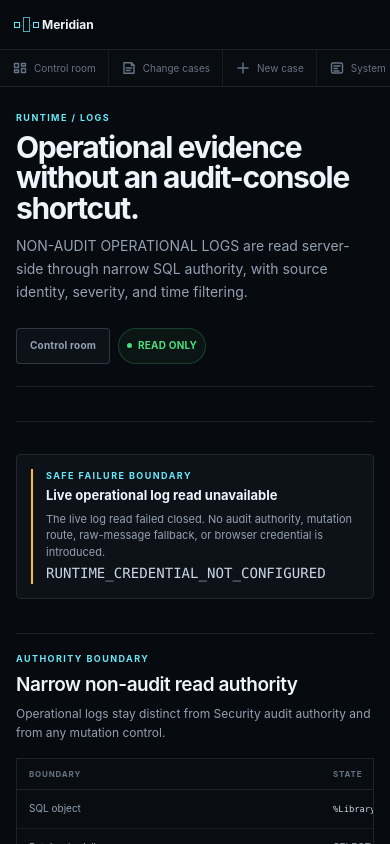
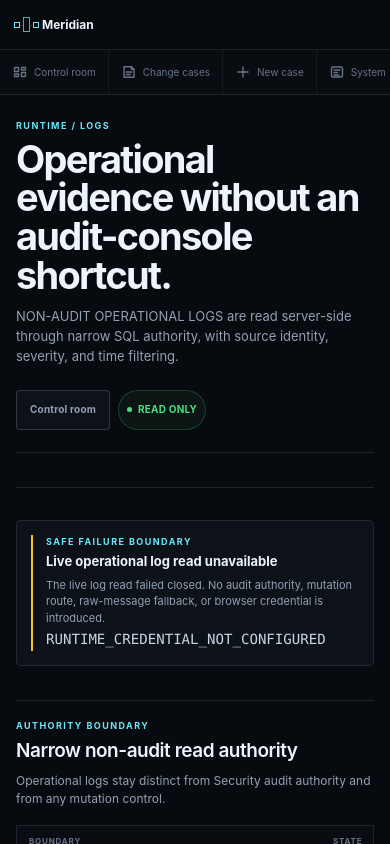
Before and after one commit to chizzydev/meridian-control-plane, a Next.js app: page /logs in a window 390 px wide. Shown: the top 844 px of the page. Built offline with nearby package versions, Linux system fonts and the light colour scheme.

Commit message:
feat: harden Meridian accessibility and responsive shell

```diff
--- a/src/app/globals.css
+++ b/src/app/globals.css
@@ -1501,8 +1501,7 @@ body {
 .meridian-staging-field input {
   width: 100%;
   border: 0;
-  outline: 0;
-  background: transparent;
+background: transparent;
   color: var(--meridian-text);
   font-family:
     "SFMono-Regular",
@@ -1909,8 +1908,7 @@ body {
   min-height: 34px;
   border: 1px solid var(--meridian-line);
   border-radius: 3px;
-  outline: 0;
-  background: var(--meridian-surface-1);
+background: var(--meridian-surface-1);
   color: var(--meridian-text);
   padding: 0 9px;
   font-size: 10px;
@@ -1977,3 +1975,95 @@ body {
     flex-direction: column;
   }
 }
+/* MERIDIAN_DESIGN_D2G_ACCESSIBILITY_RESPONSIVE */
+.meridian-skip-link {
+  position: fixed;
+  top: 8px;
+  left: 8px;
+  z-index: 100;
+  transform: translateY(-180%);
+  border: 1px solid var(--meridian-cyan);
+  border-radius: 3px;
+  background: var(--meridian-surface-0);
+  color: var(--meridian-text);
+  padding: 9px 12px;
+  font-size: 11px;
+  font-weight: 700;
+  text-decoration: none;
+}
+
+.meridian-skip-link:focus-visible {
+  transform: translateY(0);
+}
+
+.meridian-shell a:focus-visible,
+.meridian-shell button:focus-visible,
+.meridian-shell input:focus-visible,
+.meridian-shell select:focus-visible,
+.meridian-shell textarea:focus-visible,
+.meridian-shell [tabindex]:focus-visible {
+  outline: 2px solid var(--meridian-cyan);
+  outline-offset: 2px;
+}
+
+#meridian-workspace:focus {
+  outline: none;
+}
+
+.meridian-runtime-filter input:focus-visible,
+.meridian-runtime-filter select:focus-visible,
+.meridian-staging-field input:focus-visible {
+  border-color: var(--meridian-cyan);
+  box-shadow: 0 0 0 1px rgba(103, 232, 249, 0.22);
+}
+
+.meridian-table-wrap {
+  overscroll-behavior-inline: contain;
+  -webkit-overflow-scrolling: touch;
+  scrollbar-gutter: stable;
+}
+
+.meridian-mobile-nav {
+  overscroll-behavior-inline: contain;
+  -webkit-overflow-scrolling: touch;
+}
+
+@media (max-width: 959px) {
+  .meridian-mobile-nav a {
+    min-height: 44px;
+    scroll-snap-align: start;
+  }
+}
+
+@media (max-width: 640px) {
+  .meridian-page-header h1 {
+    font-size: clamp(28px, 10vw, 38px);
+  }
+
+  .meridian-page-description {
+    font-size: 13px;
+    line-height: 1.55;
+  }
+
+  .meridian-action,
+  .meridian-runtime-filter button {
+    min-height: 40px;
+  }
+
+  .meridian-data-table th,
+  .meridian-data-table td {
+    padding-top: 9px;
+    padding-bottom: 9px;
+  }
+}
+
+@media (prefers-reduced-motion: reduce) {
+  *,
+  *::before,
+  *::after {
+    scroll-behavior: auto !important;
+    animation-duration: 0.01ms !important;
+    animation-iteration-count: 1 !important;
+    transition-duration: 0.01ms !important;
+  }
+}
--- a/src/components/meridian/app-shell.tsx
+++ b/src/components/meridian/app-shell.tsx
@@ -145,6 +145,9 @@ export function AppShell({ children }: { children: ReactNode }) {
 
   return (
     <div className="meridian-shell">
+      <a className="meridian-skip-link" href="#meridian-workspace">
+        Skip to workspace
+      </a>
       <aside className="meridian-rail">
         <Link href="/" className="meridian-brand" aria-label="Meridian control room">
           <BrandMark />
@@ -163,6 +166,7 @@ export function AppShell({ children }: { children: ReactNode }) {
                 return (
                   <Link
                     className="meridian-nav-link"
+                    aria-current={active ? "page" : undefined}
                     data-active={active ? "true" : "false"}
                     href={item.href}
                     key={item.href}
@@ -183,7 +187,7 @@ export function AppShell({ children }: { children: ReactNode }) {
         </nav>
 
         <div className="meridian-rail-footer">
-          <span className="meridian-live-dot" />
+          <span className="meridian-live-dot" aria-hidden="true" />
           <span>
             <strong>IRIS-backed</strong>
             <small>Evidence authority</small>
@@ -214,20 +218,25 @@ export function AppShell({ children }: { children: ReactNode }) {
           </div>
         </header>
 
-        <div className="meridian-mobile-nav" aria-label="Mobile navigation">
-          {navGroups.flatMap((group) => group.items).map((item) => (
+        <nav className="meridian-mobile-nav" aria-label="Mobile navigation">
+          {navGroups.flatMap((group) => group.items).map((item) => {
+            const active = isActive(pathname, item.href);
+
+            return (
               <Link
+                aria-current={active ? "page" : undefined}
+                data-active={active ? "true" : "false"}
                 href={item.href}
                 key={item.href}
-              data-active={isActive(pathname, item.href) ? "true" : "false"}
               >
                 <Glyph kind={item.glyph} />
                 <span>{item.label}</span>
               </Link>
-          ))}
-        </div>
+            );
+          })}
+        </nav>
 
-        <div className="meridian-workspace">{children}</div>
+        <div id="meridian-workspace" className="meridian-workspace" tabIndex={-1}>{children}</div>
       </div>
     </div>
   );
```
Lines whose indentation alone changed are shown as unchanged.
